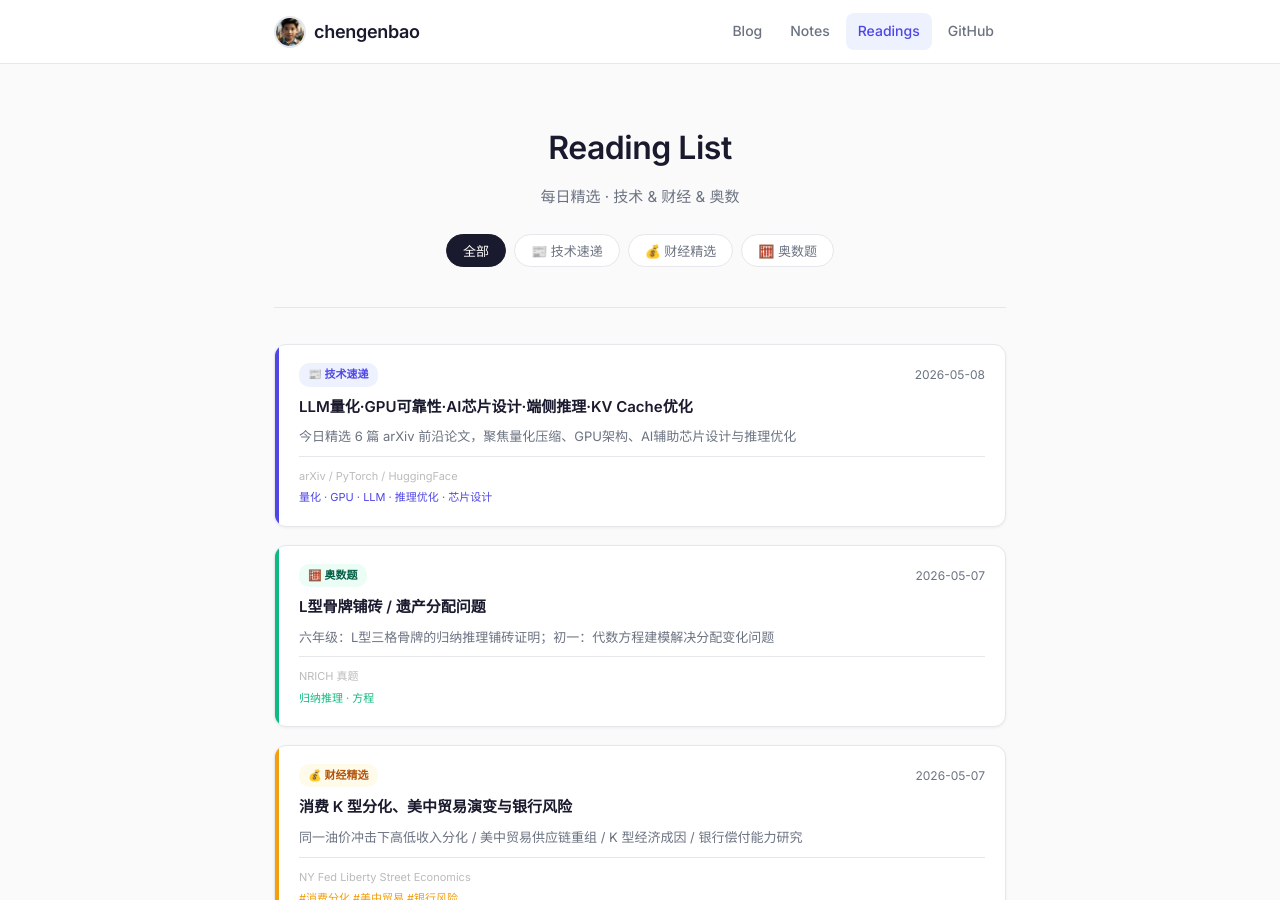
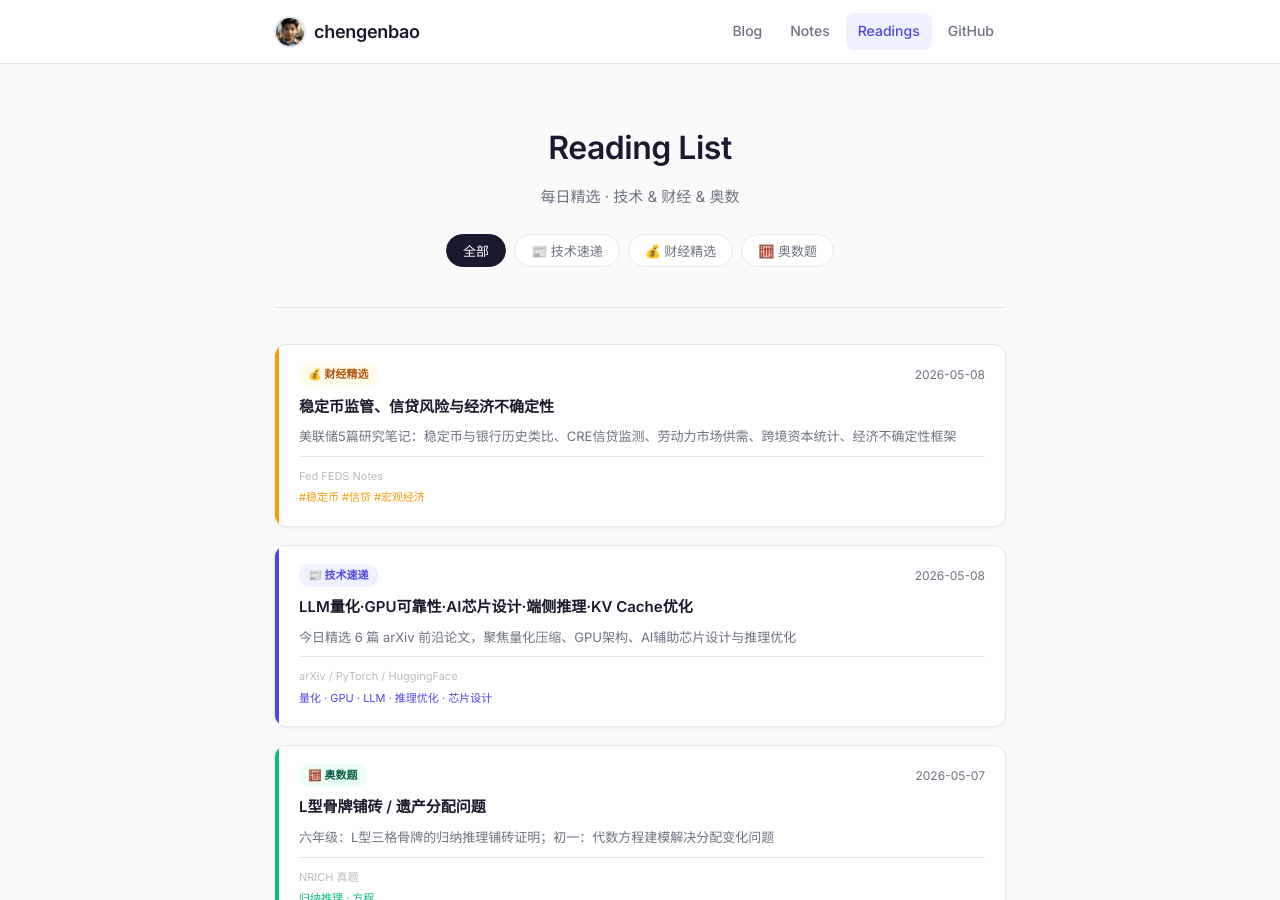
Before and after one commit to chengenbao/chengenbao.github.io, a Jekyll site: the page built from reading-list/index.md, in a window 1280 px wide and 900 px high. Built offline with Jekyll 4.4.1, drawn with Linux system fonts in a browser that asks for light colours.

Commit message:
add finance card 2026-05-08

```diff
--- a/reading-list/index.md
+++ b/reading-list/index.md
@@ -18,6 +18,21 @@ permalink: /reading-list/
   </div>
 
   <div class="rl-grid">
+<a class="rl-card finance" href="/reading-list/2026-05-08-finance-daily/">
+  <div class="rl-accent"></div>
+  <div class="rl-body">
+    <div class="rl-top">
+      <span class="rl-badge finance">💰 财经精选</span>
+      <time>2026-05-08</time>
+    </div>
+    <h2>稳定币监管、信贷风险与经济不确定性</h2>
+    <p>美联储5篇研究笔记：稳定币与银行历史类比、CRE信贷监测、劳动力市场供需、跨境资本统计、经济不确定性框架</p>
+    <div class="rl-meta">
+      <span class="rl-source">Fed FEDS Notes</span>
+      <span class="rl-tags">#稳定币 #信贷 #宏观经济</span>
+    </div>
+  </div>
+</a>
 <a class="rl-card tech" href="/reading-list/2026-05-08-tech-daily/">
   <div class="rl-accent"></div>
   <div class="rl-body">
```
